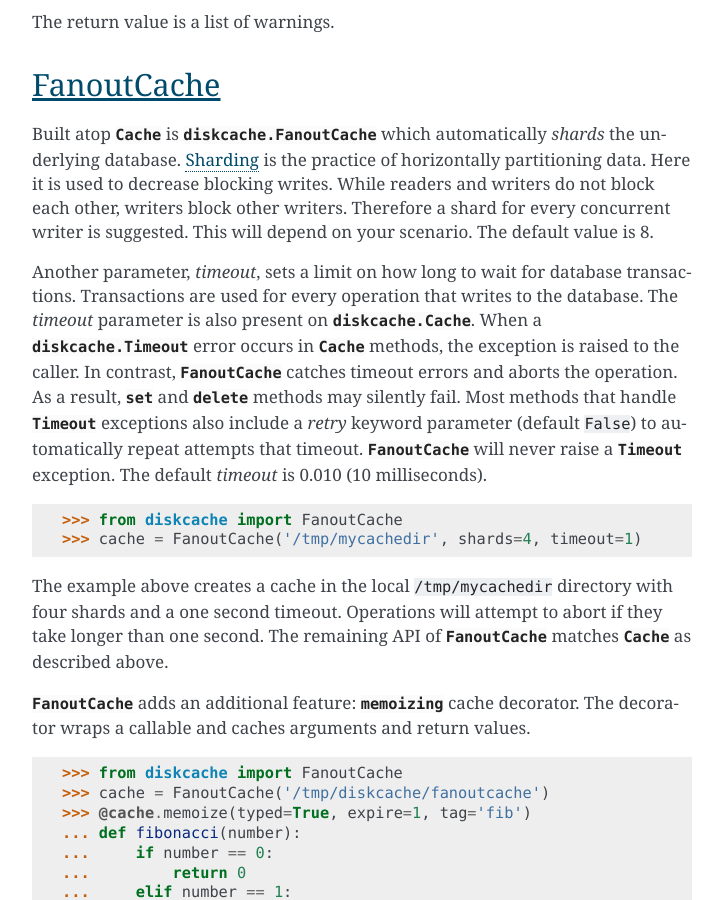
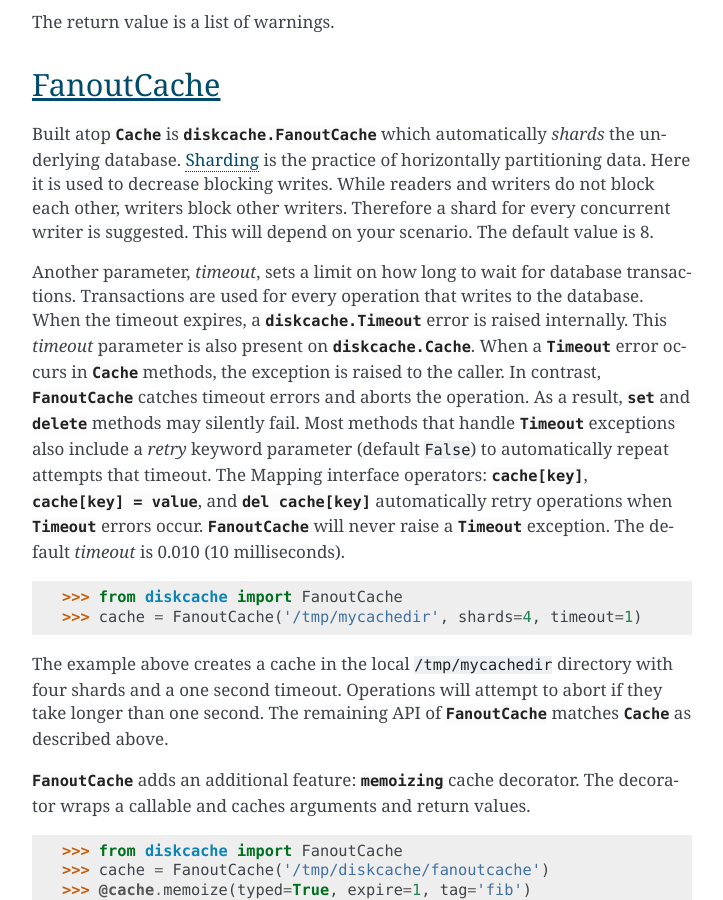
Before and after one commit to grantjenks/python-diskcache, a Sphinx documentation site: the page built from docs/tutorial.rst, in a window 1280 px wide and 900 px high, scrolled down 6277 px. Shown: the whole window, without its empty margins (388-1111 px from the left). Built offline with Sphinx 7.4.7, drawn with Linux system fonts in a browser that asks for light colours.

Commit message:
Add more docs about FanoutCache retry behavior for Mapping operators

```diff
--- a/docs/tutorial.rst
+++ b/docs/tutorial.rst
@@ -312,18 +312,22 @@ suggested. This will depend on your scenario. The default value is 8.
 
 Another parameter, `timeout`, sets a limit on how long to wait for database
 transactions. Transactions are used for every operation that writes to the
-database. The `timeout` parameter is also present on
-:class:`diskcache.Cache`. When a :exc:`diskcache.Timeout` error occurs in
-:class:`Cache <diskcache.Cache>` methods, the exception is raised to the
-caller. In contrast, :class:`FanoutCache <diskcache.FanoutCache>` catches
+database. When the timeout expires, a :exc:`diskcache.Timeout` error is raised
+internally. This `timeout` parameter is also present on
+:class:`diskcache.Cache`. When a :exc:`Timeout <diskcache.Timeout>` error
+occurs in :class:`Cache <diskcache.Cache>` methods, the exception is raised to
+the caller. In contrast, :class:`FanoutCache <diskcache.FanoutCache>` catches
 timeout errors and aborts the operation. As a result, :meth:`set
 <diskcache.FanoutCache.set>` and :meth:`delete <diskcache.FanoutCache.delete>`
 methods may silently fail. Most methods that handle :exc:`Timeout
 <diskcache.Timeout>` exceptions also include a `retry` keyword parameter
-(default ``False``) to automatically repeat attempts that
-timeout. :class:`FanoutCache <diskcache.FanoutCache>` will never raise a
-:exc:`Timeout <diskcache.Timeout>` exception. The default `timeout` is 0.010
-(10 milliseconds).
+(default ``False``) to automatically repeat attempts that timeout. The Mapping
+interface operators: :meth:`cache[key] <diskcache.FanoutCache.__getitem__>`,
+:meth:`cache[key] = value <diskcache.FanoutCache.__setitem__>`, and :meth:`del
+cache[key] <diskcache.FanoutCache.__delitem__>` automatically retry operations
+when :exc:`Timeout <diskcache.Timeout>` errors occur. :class:`FanoutCache
+<diskcache.FanoutCache>` will never raise a :exc:`Timeout <diskcache.Timeout>`
+exception. The default `timeout` is 0.010 (10 milliseconds).
 
     >>> from diskcache import FanoutCache
     >>> cache = FanoutCache('/tmp/mycachedir', shards=4, timeout=1)
```
Also changed, not shown: 1 other file.
